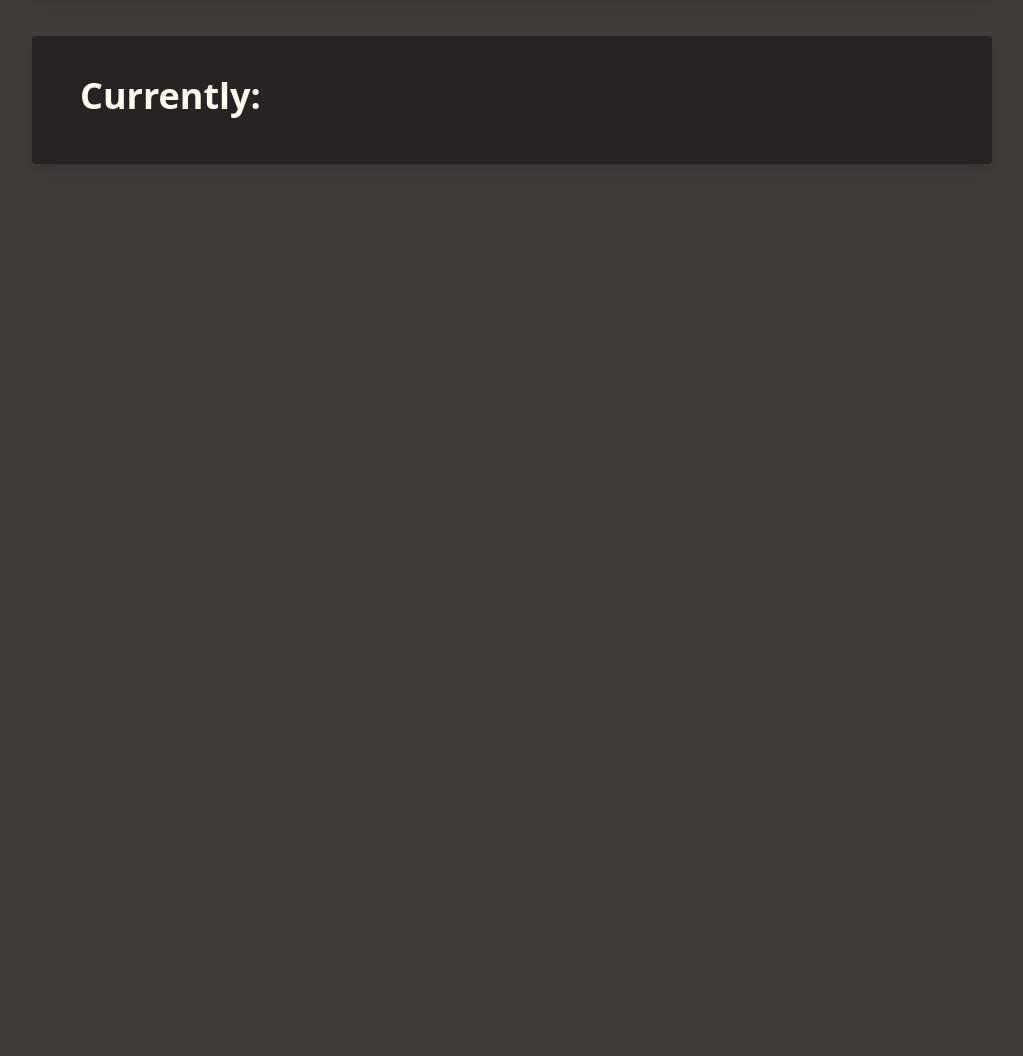
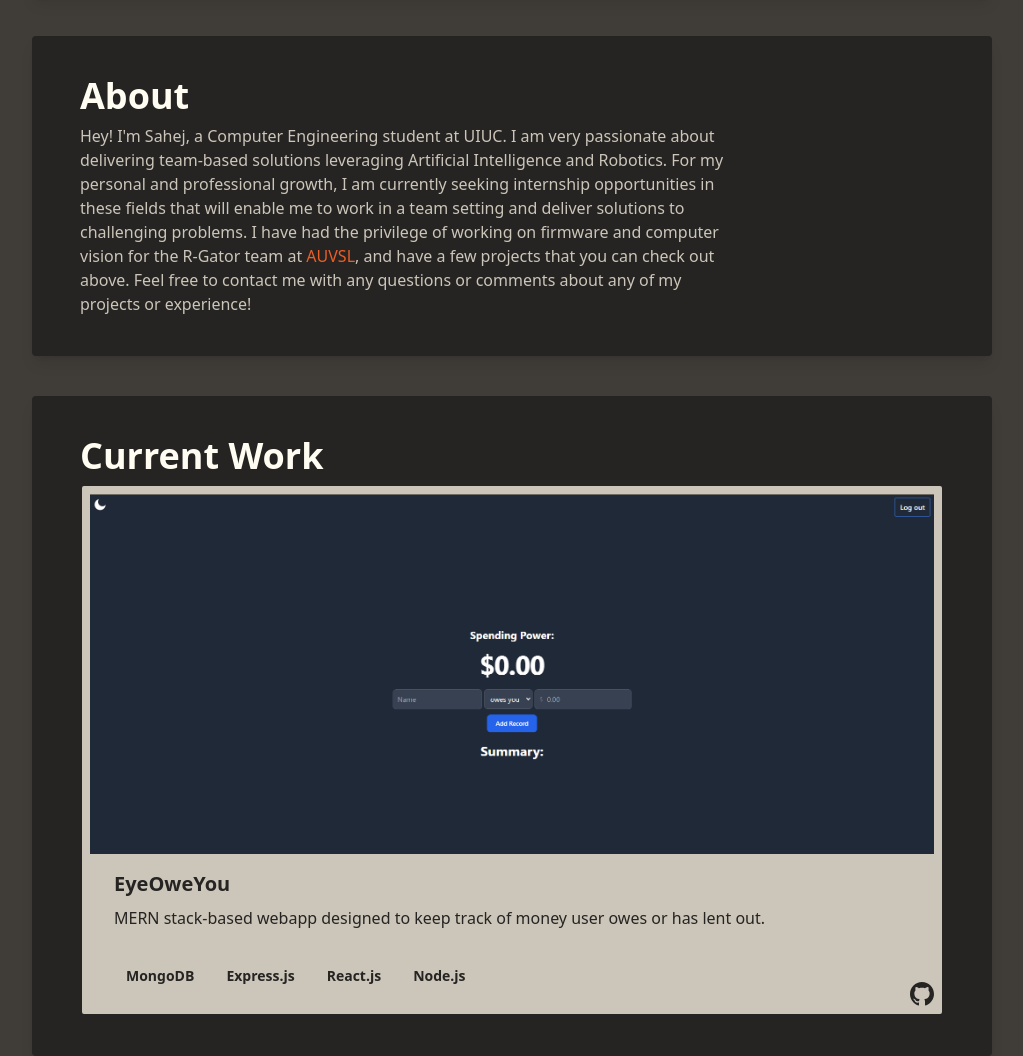
Before and after one commit to stsingh/portfolio, a Gatsby site: page / in a window 1280 px wide. Shown: the part 500-1556 px from the top of the page, without its empty margins (128-1151 px from the left). Before the commit the page ends 800 px from the top, so only its background shows below. Built offline with nearby package versions, Linux system fonts and the light colour scheme; Gatsby itself is replaced by a stand-in of ours.

Commit message:
style + index updates

```diff
--- /dev/null
+++ b/src/components/footer.tsx
@@ -0,0 +1,11 @@
+import * as React from 'react'
+
+const Footer = () => {
+    return (
+        <div>
+
+        </div>
+    );
+}
+
+export default Footer;
--- a/src/components/projectCard.tsx
+++ b/src/components/projectCard.tsx
@@ -1,5 +1,4 @@
 import * as React from 'react';
-import { GatsbyImage, ImageDataLike, getImage } from "gatsby-plugin-image"
 
 type props = {
     staticImage: any,
@@ -18,7 +17,7 @@ const ProjectCard = ({staticImage, title, url, gturl, description, tools}: props
 
     return (
         <a href={url} target='_blank'>
-            <div className="relative col-span-1 flex h-full flex-col bg-gray rounded border-2 p-2">
+            <div className="relative col-span-1 flex h-full flex-col bg-gray rounded border-2 p-2 text-black">
                 {staticImage()}
                 <div className="px-6 py-4">
                     <div className="font-bold text-xl mb-2">{title}</div>
@@ -30,7 +29,7 @@ const ProjectCard = ({staticImage, title, url, gturl, description, tools}: props
                     {toolsList}
                 </div>
                 <a href={gturl} target='_blank' className='bottom-2 right-2 absolute'>
-                    <button className="inline-block flex text-black fill-black hover:text-flame fill-gray hover:fill-flame">
+                    <button className="inline-block flex text-black fill-black hover:text-flame hover:fill-flame">
                         <svg xmlns="http://www.w3.org/2000/svg" width="24" height="24" viewBox="0 0 24 24"><path d="M12 0c-6.626 0-12 5.373-12 12 0 5.302 3.438 9.8 8.207 11.387.599.111.793-.261.793-.577v-2.234c-3.338.726-4.033-1.416-4.033-1.416-.546-1.387-1.333-1.756-1.333-1.756-1.089-.745.083-.729.083-.729 1.205.084 1.839 1.237 1.839 1.237 1.07 1.834 2.807 1.304 3.492.997.107-.775.418-1.305.762-1.604-2.665-.305-5.467-1.334-5.467-5.931 0-1.311.469-2.381 1.236-3.221-.124-.303-.535-1.524.117-3.176 0 0 1.008-.322 3.301 1.23.957-.266 1.983-.399 3.003-.404 1.02.005 2.047.138 3.006.404 2.291-1.552 3.297-1.23 3.297-1.23.653 1.653.242 2.874.118 3.176.77.84 1.235 1.911 1.235 3.221 0 4.609-2.807 5.624-5.479 5.921.43.372.823 1.102.823 2.222v3.293c0 .319.192.694.801.576 4.765-1.589 8.199-6.086 8.199-11.386 0-6.627-5.373-12-12-12z"/></svg>
                     </button>
                 </a>
--- a/src/pages/index.tsx
+++ b/src/pages/index.tsx
@@ -1,6 +1,9 @@
 // Step 1: Import React
 import * as React from 'react'
 import Navbar from '../components/navbar'
+import Footer from '../components/footer'
+import ProjectCard from '../components/projectCard';
+import { StaticImage } from 'gatsby-plugin-image';
 
 // Step 2: Define your component
 const IndexPage = () => {
@@ -38,7 +41,28 @@ const IndexPage = () => {
 
       <div className="w-11/12 md:w-3/4 mt-10 rounded p-3 md:p-6 mx-auto text-white bg-black overflow-hidden shadow-lg">
         <div className="px-6 py-4">
-          <div className="font-bold text-3xl md:text-4xl mb-2 text-white">Currently:</div>
+          <div className="font-bold text-3xl md:text-4xl mb-2 text-white">About</div>
+          <p className='text-gray md:w-3/4'>Hey! I'm Sahej, a Computer Engineering student at UIUC. I am very passionate about delivering team-based solutions leveraging Artificial Intelligence and Robotics.
+             For my personal and professional growth, I am currently seeking internship opportunities in these fields that will enable me to work in a team setting and
+             deliver solutions to challenging problems. I have had the privilege of working on firmware and computer vision for the R-Gator team at
+             <a href='https://auvsl.ise.illinois.edu/' target='_blank' className='text-flame'>&nbsp;AUVSL</a>, and have a few projects that you can check out above.
+             Feel free to contact me with any questions or comments about any of my projects or experience!</p>
+        </div>
+      </div>
+
+      <div className="w-11/12 md:w-3/4 mt-10 rounded p-3 md:p-6 mx-auto text-white bg-black overflow-hidden shadow-lg">
+        <div className="px-6 py-4">
+          <div className="font-bold text-3xl md:text-4xl mb-2 text-white">Current Work</div>
+          <ProjectCard staticImage={() => <StaticImage
+                                                                src="../images/eyeoweyou.png"
+                                                                alt="Portblair"
+                                            />}
+                                title='EyeOweYou'
+                                url='https://www.eyeoweyou.me/'
+                                gturl='https://github.com/stsingh/eye-owe-you'
+                                description='MERN stack-based webapp designed to keep track of money user owes or has lent out.'
+                                tools={['MongoDB', 'Express.js', 'React.js', 'Node.js']}
+                    />
         </div>
       </div>
     </main>
```
